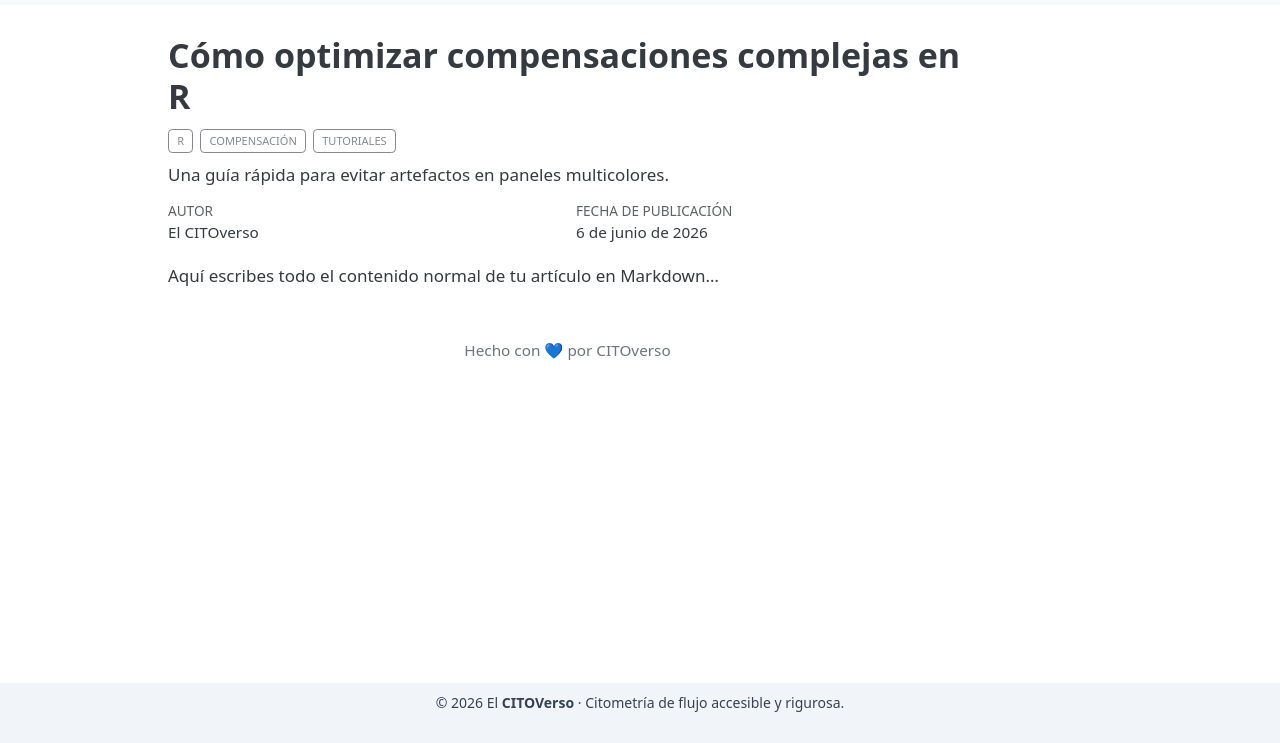
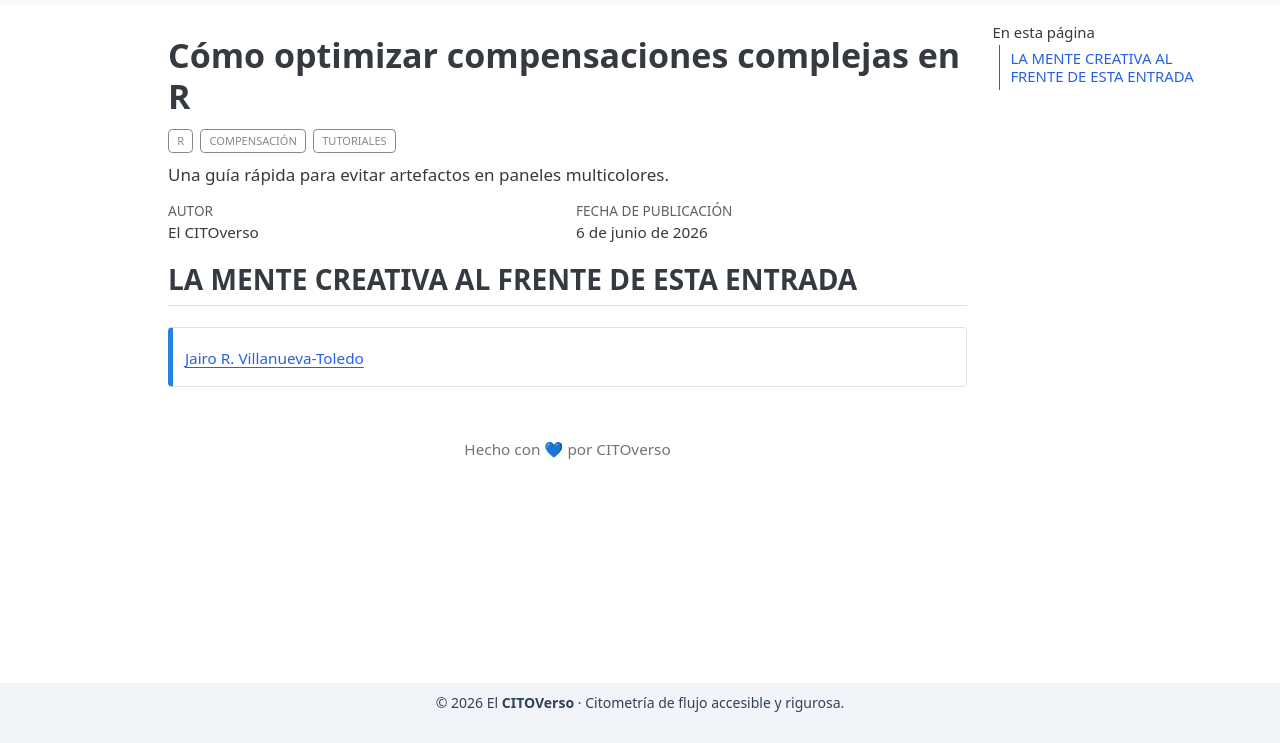
Before and after one commit to CITOverso-org/el-citoverso, a plain HTML site: page blog/nota1.html in a window 1280 px wide. Shown: the part 57-800 px from the top of the page. Drawn offline with Linux system fonts and the light colour scheme.

Commit message:
Actualización mensaje blog

```diff
--- a/blog/nota1.html
+++ b/blog/nota1.html
@@ -165,8 +165,14 @@ ul.task-list li input[type="checkbox"] {
 <div id="quarto-content" class="quarto-container page-columns page-rows-contents page-layout-article page-navbar">
 <!-- sidebar -->
 <!-- margin-sidebar -->
-    <div id="quarto-margin-sidebar" class="sidebar margin-sidebar zindex-bottom">
+    <div id="quarto-margin-sidebar" class="sidebar margin-sidebar">
+        <nav id="TOC" role="doc-toc" class="toc-active">
+    <h2 id="toc-title">En esta página</h2>
 
+  <ul>
+  <li><a href="#la-mente-creativa-al-frente-de-esta-entrada" id="toc-la-mente-creativa-al-frente-de-esta-entrada" class="nav-link active" data-scroll-target="#la-mente-creativa-al-frente-de-esta-entrada">LA MENTE CREATIVA AL FRENTE DE ESTA ENTRADA</a></li>
+  </ul>
+</nav>
     </div>
 <!-- main -->
 <main class="content" id="quarto-document-content">
@@ -212,12 +218,24 @@ ul.task-list li input[type="checkbox"] {
 </header>
 
 
-<p>Aquí escribes todo el contenido normal de tu artículo en Markdown…</p>
+<section id="la-mente-creativa-al-frente-de-esta-entrada" class="level2">
+<h2 class="anchored" data-anchor-id="la-mente-creativa-al-frente-de-esta-entrada">LA MENTE CREATIVA AL FRENTE DE ESTA ENTRADA</h2>
+<div class="callout callout-style-simple callout-note no-icon">
+<div class="callout-body d-flex">
+<div class="callout-icon-container">
+<i class="callout-icon no-icon"></i>
+</div>
+<div class="callout-body-container">
+<p><strong><a href="https://github.com/jvillanuevatoledo">Jairo R. Villanueva-Toledo</a></strong></p>
+</div>
+</div>
+</div>
 <div style="text-align: center; margin-top: 3rem; color: #6c757d; font-size: 0.9rem;">
 <p>Hecho con 💙 por CITOverso</p>
 </div>
 
 
+</section>
 
 </main> <!-- /main -->
 <script id="quarto-html-after-body" type="application/javascript">
--- a/sitemap.xml
+++ b/sitemap.xml
@@ -30,7 +30,7 @@
   </url>
   <url>
     <loc>https://el-cito-verso.netlify.app/blog/nota1.html</loc>
-    <lastmod>2026-10-28T18:17:02.922Z</lastmod>
+    <lastmod>2026-10-30T16:28:39.084Z</lastmod>
   </url>
   <url>
     <loc>https://el-cito-verso.netlify.app/cursos/citoverso_I/programa_citoverso_I.html</loc>
```
Also changed, not shown: blog/index.html (+1 -1 lines), search.json (+8 -1 lines).
